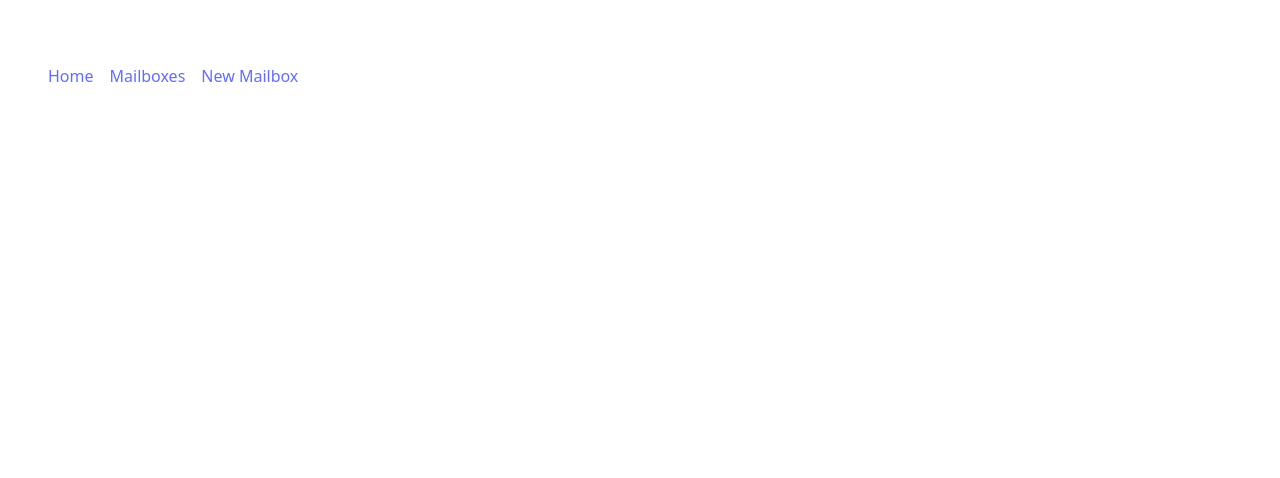
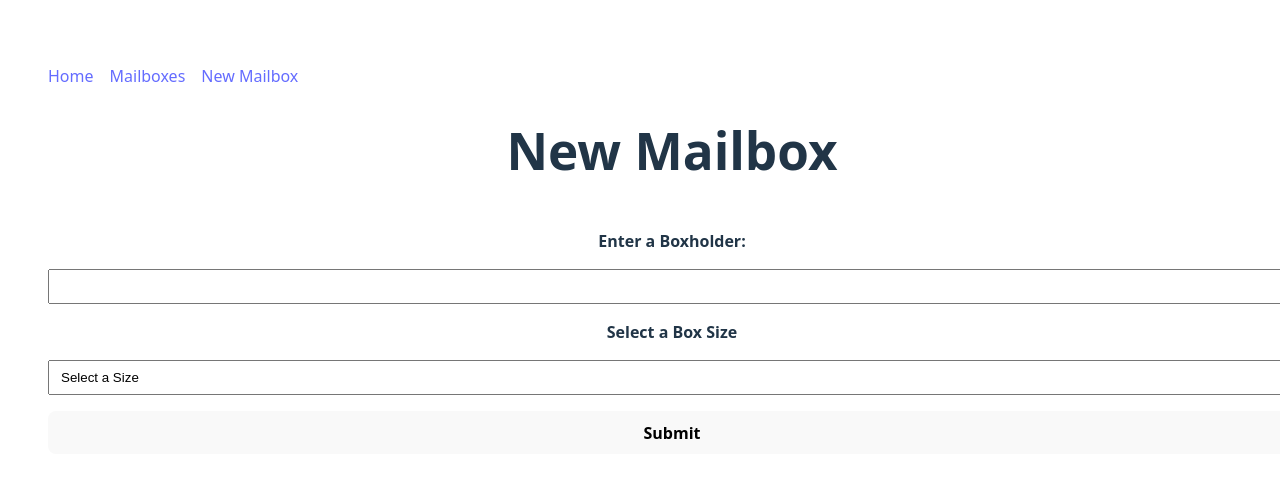
Before and after one commit to erlopez11/react-router-dom-lab, a React (Vite) app: page /new-mailbox in a window 1280 px wide. Shown: the top 478 px of the page. Built offline with nearby package versions, Linux system fonts and the light colour scheme.

Commit message:
wip:import useState & use Navigate & create new mail box form

```diff
--- a/src/components/MailboxForm/MailboxForm.jsx
+++ b/src/components/MailboxForm/MailboxForm.jsx
@@ -1,5 +1,53 @@
+import { useState } from 'react';
+import { useNavigate } from 'react-router';
 
-const MailboxForm = () => {
+const initialState = {
+    boxOwner: '',
+    boxSize: '',
+
+}
+
+const MailboxForm = (props) => {
+    const [formData, setFormData] = useState(initialState);
+
+    const navigate = useNavigate();
+
+    const handleSubmit = (event) => {
+        event.preventDefault();
+        props.addBox(formData);
+        setFormData(initialState);
+        navigate('/mailboxes');
+    };
+
+    const handleChange = (event) => {
+        setFormData({...formData, [event.target.name]: event.target.value});
+    };
+
+    return (
+        <main>
+            <h1>New Mailbox</h1>
+
+            <form onSubmit={handleSubmit}>
+                <label htmlFor='boxOwner'>Enter a Boxholder:</label>
+                <input
+                    type='text'
+                    id='boxOwner'
+                    name='boxOwner'
+                    value={formData.boxOwner}
+                    onChange={handleChange}
+                />
+
+                <label htmlFor='boxSize'>Select a Box Size</label>
+                <select id='boxSize' name='boxSize' value={formData.boxSize} onChange={handleChange}>
+                    <option>Select a Size</option>
+                    <option value='small'>Small</option>
+                    <option value='medium'>Medium</option>
+                    <option value='large'>Large</option>
+                </select>
+                <button type='submit'>Submit</button>
+            </form>
+        </main>
+    );
 
 };
 
```
